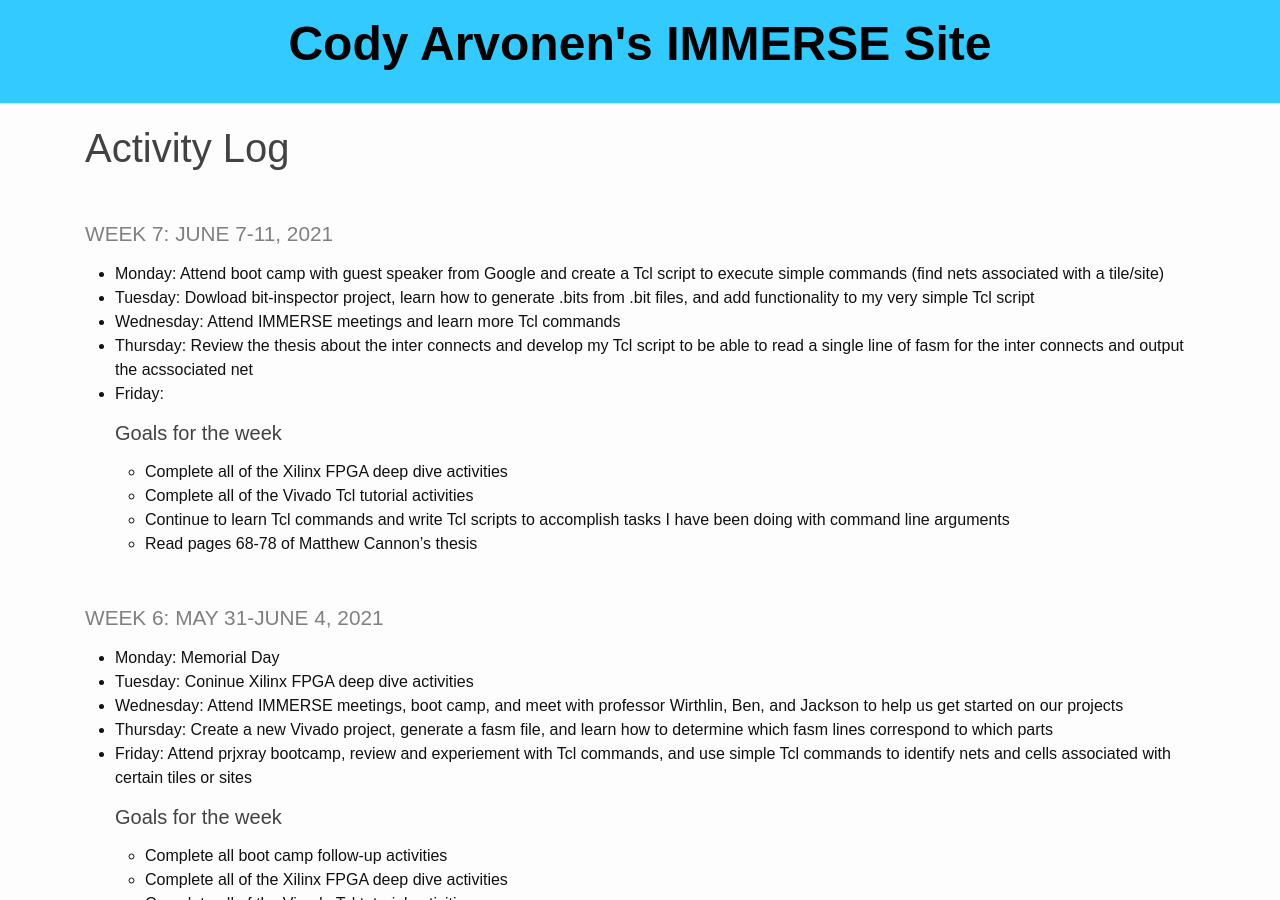
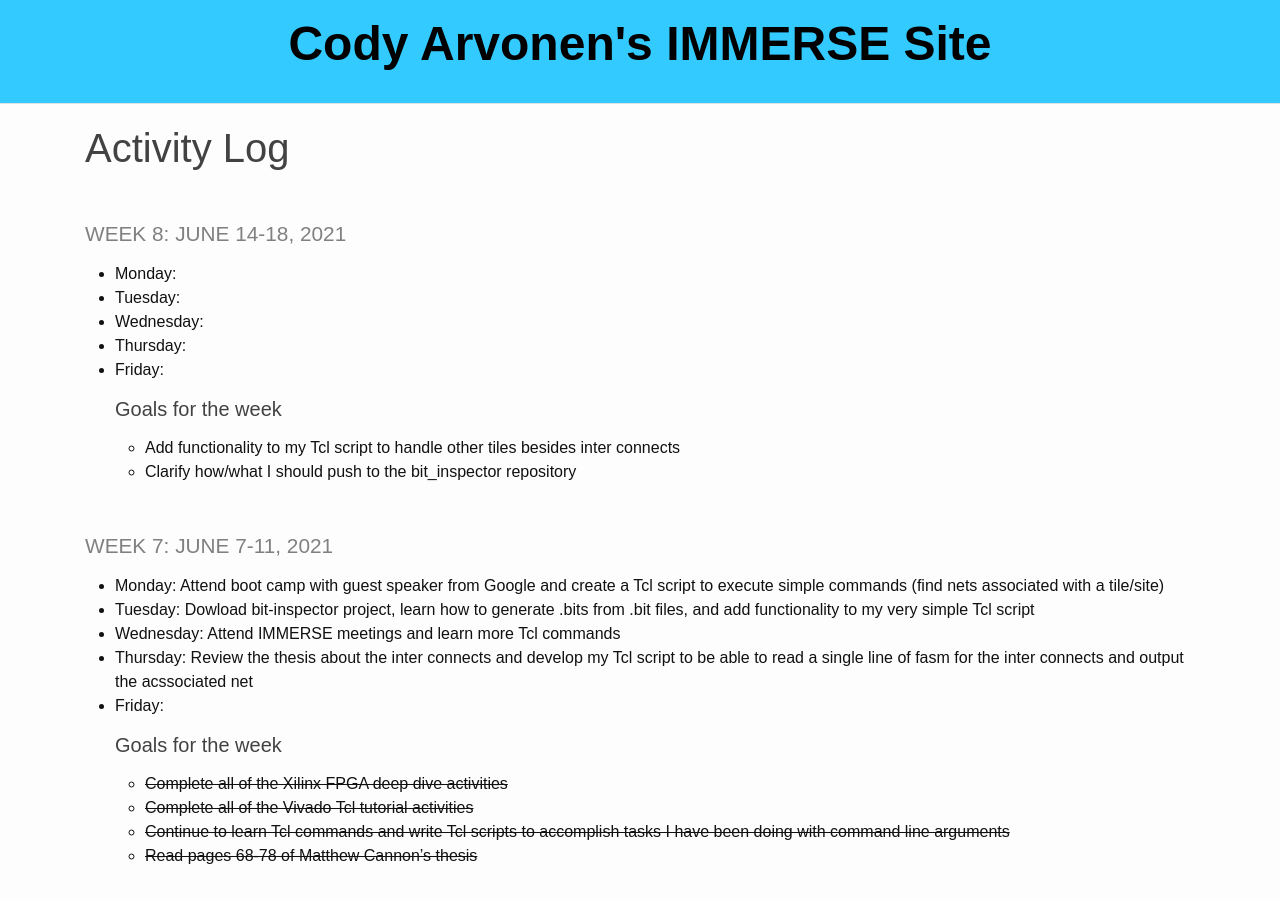
Before and after one commit to codyarvonen/personal_website, a Jekyll site: the page built from _pages/log.md, in a window 1280 px wide and 900 px high. Built offline with Jekyll 4.4.1, drawn with Linux system fonts in a browser that asks for light colours.

Commit message:
end of week7 update

```diff
--- a/_pages/log.md
+++ b/_pages/log.md
@@ -2,6 +2,18 @@
 layout: default
 title: Activity Log
 ---
+
+### **Week 8: June 14-18, 2021**
+
+* **Monday**:
+* **Tuesday**:
+* **Wednesday**:
+* **Thursday**:
+* **Friday**:
+
+  ##### **Goals for the week**
+    * Add functionality to my Tcl script to handle other tiles besides inter connects
+    * Clarify how/what I should push to the bit_inspector repository
 
 ### **Week 7: June 7-11, 2021**
 
@@ -12,10 +24,10 @@ title: Activity Log
 * **Friday**:
 
   ##### **Goals for the week**
-    * Complete all of the Xilinx FPGA deep dive activities
-    * Complete all of the Vivado Tcl tutorial activities
-    * Continue to learn Tcl commands and write Tcl scripts to accomplish tasks I have been doing with command line arguments
-    * Read pages 68-78 of Matthew Cannon's thesis
+    * ~~Complete all of the Xilinx FPGA deep dive activities~~
+    * ~~Complete all of the Vivado Tcl tutorial activities~~
+    * ~~Continue to learn Tcl commands and write Tcl scripts to accomplish tasks I have been doing with command line arguments~~
+    * ~~Read pages 68-78 of Matthew Cannon's thesis~~
 
 ### **Week 6: May 31-June 4, 2021**
 
```
Also changed, not shown: _pages/schedule.md (+8 -0 lines).
